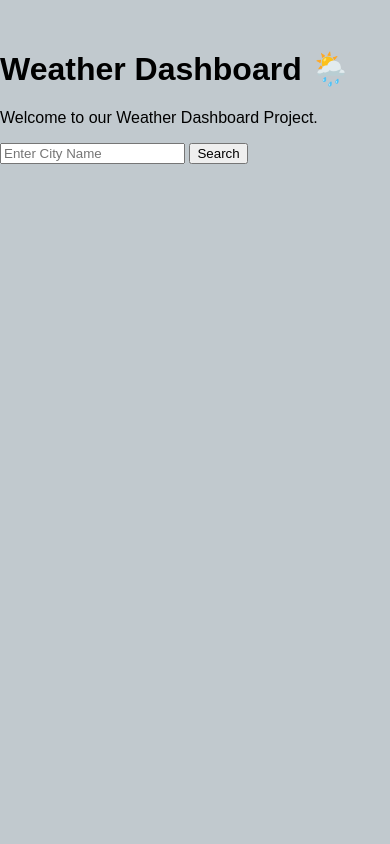
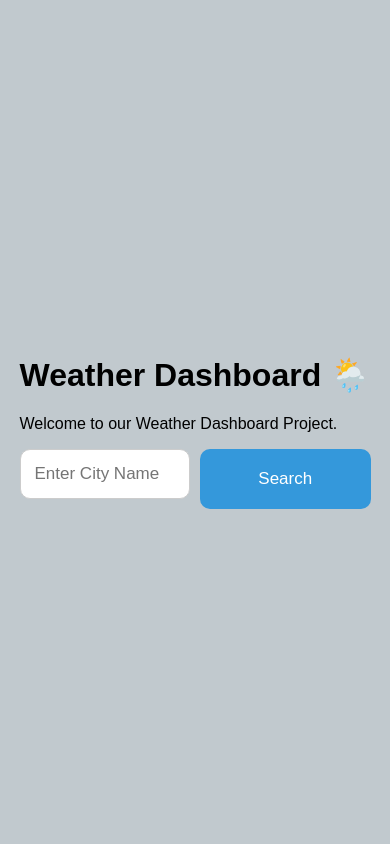
Before and after one commit to sidhartharout06/weather-dashboard, a Django app: page / in a window 390 px wide; the page is wider, and only the part inside the window is pictured. Run offline with Django 5.2, Linux system fonts and the light colour scheme.

Commit message:
Version 1.0 - Improve UI and responsiveness

```diff
--- a/weather/services.py
+++ b/weather/services.py
@@ -29,7 +29,7 @@ def get_weather(city):
                 "description": data["weather"][0]["description"].title(),
                 "humidity": data["main"]["humidity"],
                 "pressure": data["main"]["pressure"],
-                "visibility": data["visibility"] / 1000,
+                "visibility": round(data["visibility"] / 1000),
                 "wind": data["wind"]["speed"],
                 "icon": data["weather"][0]["icon"],
             }
--- a/weather/static/weather/css/style.css
+++ b/weather/static/weather/css/style.css
@@ -3,9 +3,168 @@ body{
     padding:0;
     font-family:Arial, Helvetica, sans-serif;
     background:#c1c9ce;
+
+    display:flex;
+    justify-content:center;
+    align-items:center;
+
+    min-height:100vh;
 }
 
+
 .container{
-    width:500px;
+    max-width: 650px;
+    width: 100%;
     margin: 50px auto;
 }
+
+.weather-card{
+
+    background:white;
+
+    padding:35px;
+
+    margin-top:30px;
+
+    border-radius:20px;
+
+    box-shadow:0 10px 25px rgba(0,0,0,0.15);
+
+    transition: 0.3s;
+}
+
+.weather-card p{
+
+    margin:18px 0;
+
+}
+
+.weather-card:hover{
+    transform: translateY(-5px);
+}
+
+.search-form{
+
+    display: flex;
+    gap: 10px;
+
+}
+
+
+input{
+
+    width:320px;
+
+    padding:14px;
+
+    border-radius:10px;
+
+    border:1px solid #ccc;
+
+    outline: none;
+
+    font-size:17px;
+
+}
+
+input:focus{
+    border-color: rgb(52, 152, 219);
+}
+button{
+
+    padding:14px 25px;
+
+    border:none;
+
+    border-radius:10px;
+
+    background:rgb(52, 152, 219);
+
+    color:white;
+
+    font-size:17px;
+
+    cursor:pointer;
+
+    transition: 0.3s;
+
+}
+
+button:hover{
+
+    background:#217dbb;
+
+    transform: scale(1.03);
+
+}
+
+.city-header{
+    display:flex;
+    justify-content:space-between;
+    align-items:center;
+}
+
+.city-header img{
+    width: 80px;
+    height: 80px;
+}
+
+.temp{
+    font-size:80px;
+    font-weight: bold;
+    text-align:center;
+    margin:10px 0;
+}
+
+.description{
+    text-align:center;
+    font-size:25px;
+    color:#666;
+    margin-bottom:30px;
+}
+
+hr{
+
+    border:none;
+
+    height:1px;
+
+    background:#ddd;
+
+    margin:25px 0;
+}
+
+.details{
+    display:grid;
+    grid-template-columns:1fr 1fr;
+    gap:15px;
+    margin-top:20px;
+}
+
+.details p{
+    margin:0;
+}
+
+@media(max-width:700px){
+
+    .container{
+
+        width:90%;
+
+    }
+
+    input{
+
+        width:100%;
+
+        margin-bottom:10px;
+
+    }
+
+    button{
+
+        width:100%;
+
+    }
+
+}
--- a/weather/templates/weather/home.html
+++ b/weather/templates/weather/home.html
@@ -1,7 +1,9 @@
 {% load static %}
 <!DOCTYPE html>
-<html>
+<html lang="en">
 <head>
+    <meta charset="UTF-8">
+    <meta name="viewport" content="width=device-width, initial-scale=1.0">
     <link rel="stylesheet" href="{% static 'weather/css/style.css' %}">
     <title>Weather Dashboard</title>
 </head>
@@ -12,29 +14,39 @@
     <h1>Weather Dashboard 🌦️</h1>
 
     <p>Welcome to our Weather Dashboard Project.</p>
-    <form method="GET">
-    <input type="text" name ="city" placeholder="Enter City Name">
+    <form method="GET" class="search-form">
+    <input type="text" name ="city" placeholder="Enter City Name" required>
     <button type="submit">Search</button>
     </form>
 
     {% if weather %}
+    <div class="weather-card">
+
+
+    <div class="city-header">
 
     <h2>{{ weather.city }}, {{ weather.country }}</h2>
     <img
     src="https://openweathermap.org/img/wn/{{ weather.icon }}@2x.png"
-    alt="Weather Icon"
-    >
+    alt="Weather Icon">
+    </div>
 
 
-    <p>🌡 Temperature: {{ weather.temperature }} °C</p>
+    <p class="temp">{{ weather.temperature }} °C</p>
+    <p class="description">{{ weather.description }}</p>
+
+    <hr>
+
+    <h3>Weather Details</h3>
+
+    <div class="details">
+
 
     <p>🤗 Feels Like: {{ weather.feels_like }} °C</p>
 
     <p>📉 Min Temperature: {{ weather.min_temp }} °C</p>
 
     <p>📈 Max Temperature: {{ weather.max_temp }} °C</p>
-
-    <p>☁ Weather: {{ weather.description }}</p>
 
     <p>💧 Humidity: {{ weather.humidity }}%</p>
 
@@ -44,9 +56,14 @@
 
     <p>💨 Wind Speed: {{ weather.wind }} m/s</p>
 
+    </div>
+
+    </div>
+
     {% elif city %}
 
     <h2>City not found!</h2>
+
 
     {% endif %}
 
```
